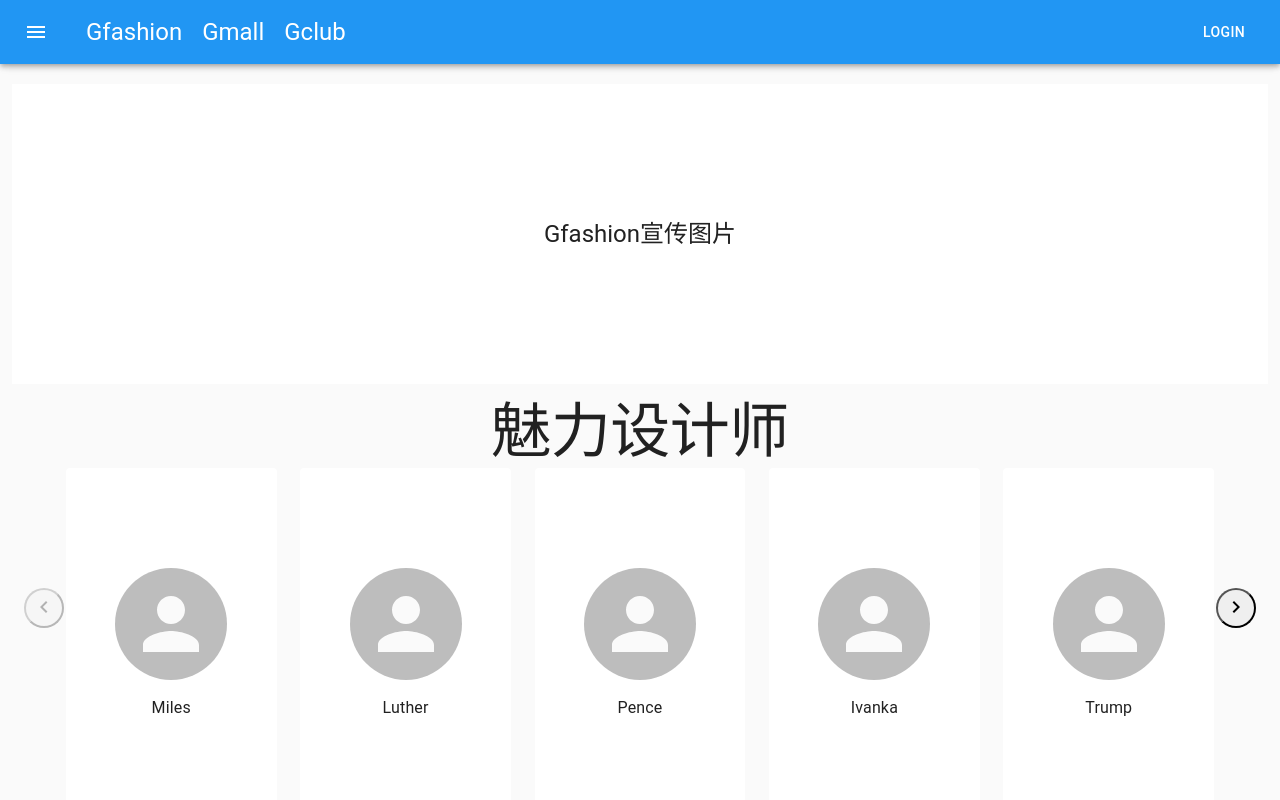
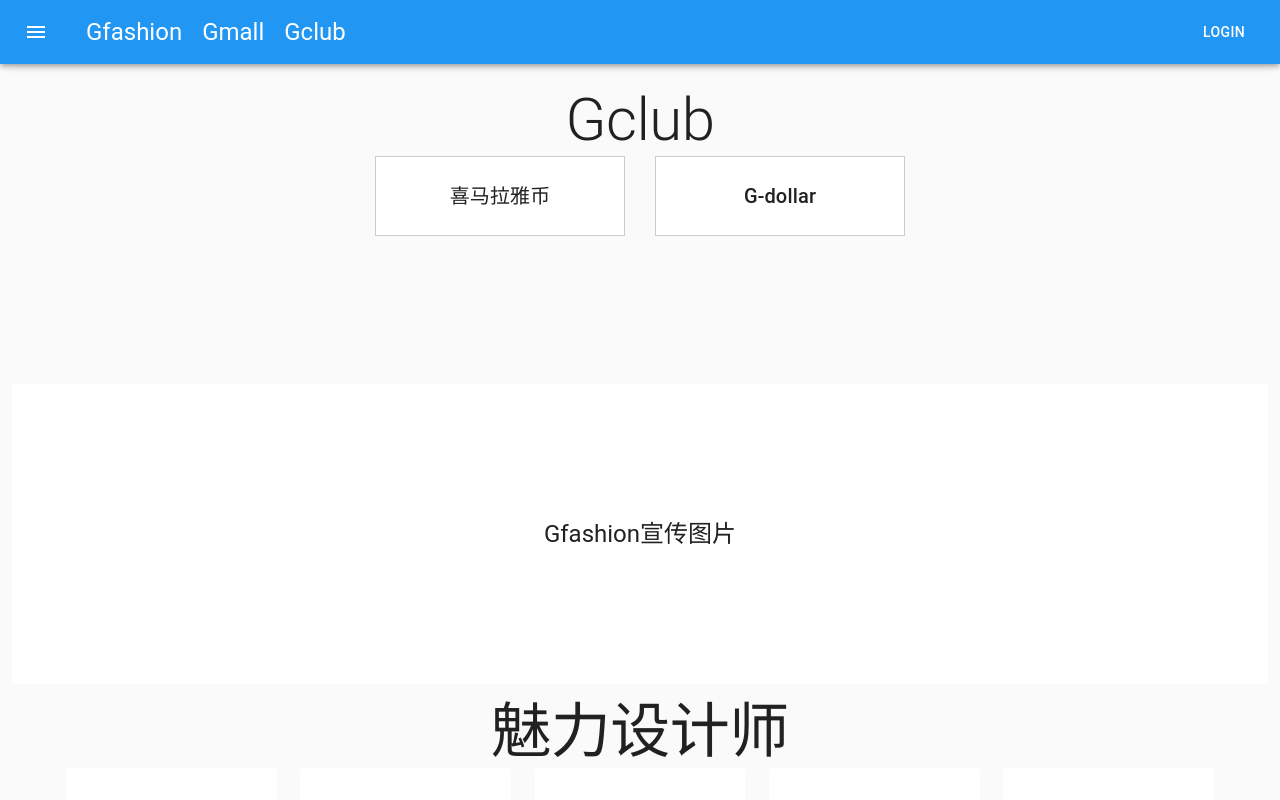
Before and after one commit to NezPea/gfashion, a React (Create React App) app in the folder web/: page /cn/ in a window 1280 px wide. Shown: the top 800 px of the page. Built offline with nearby package versions, Linux system fonts and the light colour scheme.

Commit message:
add gclub gate component

```diff
--- /dev/null
+++ b/web/src/pages/GFashion/gclubGate.tsx
@@ -0,0 +1,43 @@
+import React from 'react';
+import { createStyles, makeStyles, Theme } from '@material-ui/core/styles';
+import { Grid, Typography } from '@material-ui/core';
+
+const useStyles = makeStyles((theme: Theme) =>
+  createStyles({
+    root: {
+      height: 300
+    },
+    gateBox: {
+      border: '1px solid #ccc',
+      backgroundColor: theme.palette.background.paper,
+      width: 250,
+      height: 80,
+      margin: '0 15px',
+      display: 'flex',
+      alignItems: 'center',
+      justifyContent: 'center'
+    }
+  }),
+);
+
+export default () => {
+  const classes = useStyles();
+
+  return (
+    <Grid item spacing={3} className={classes.root}>
+      <Grid container spacing={3} direction='column' justify='space-around'>
+        <Grid xs={12} alignContent='center' alignItems='center'>
+          <Typography variant='h2' align='center'>Gclub</Typography>
+        </Grid>
+        <Grid container direction='row' alignItems='center' justify='center'>
+          <Grid className={classes.gateBox}>
+            <Typography variant='h6' align='center'>喜马拉雅币</Typography>
+          </Grid>
+          <Grid className={classes.gateBox}>
+            <Typography variant='h6' align='center'>G-dollar</Typography>
+          </Grid>
+        </Grid>
+      </Grid>
+    </Grid>
+  )
+}
--- a/web/src/pages/GFashion/index.tsx
+++ b/web/src/pages/GFashion/index.tsx
@@ -2,6 +2,7 @@ import React from 'react';
 import MainFrame from '../../components/MainFrame';
 import Slogan from './slogan';
 import { DesignerCarousel } from './designerCarousel';
+import GclubGate from './gclubGate';
 
 interface Designer {
   name: string;
@@ -55,7 +56,8 @@ export default () => {
 
   return (
     <MainFrame>
-      <Slogan></Slogan>
+      <GclubGate />
+      <Slogan />
       <DesignerCarousel designers={designers} />
     </MainFrame>
   )
```
